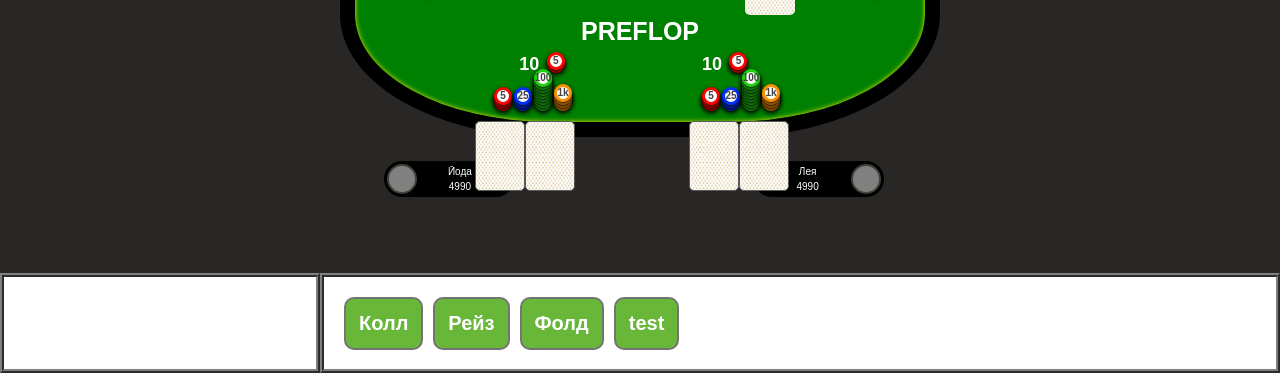
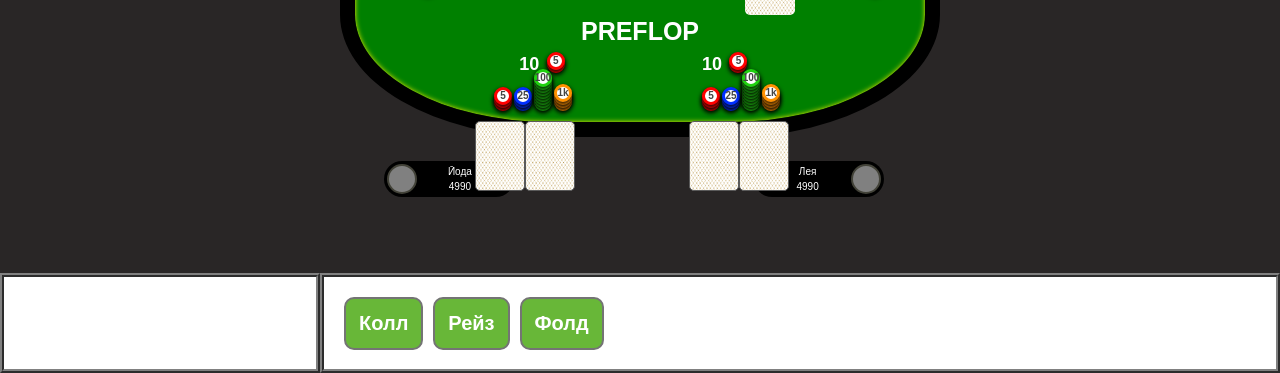
Before and after one commit to Bronepuh/poker-man, a website: page source/room-1.html in a window 1280 px wide. Shown: the part 427-800 px from the top of the page. Drawn offline with nearby package versions, Linux system fonts and the light colour scheme; files that its build step writes are made by us from their sources.

Commit message:
testButton hidden

```diff
--- a/source/room-1.html
+++ b/source/room-1.html
@@ -1146,7 +1146,7 @@
         <button class="btn" type="button" name="call">Колл</button>
         <button class="btn" type="button" name="raise">Рейз</button>
         <button class="btn" type="button" name="fold">Фолд</button>
-        <button class="btn" type="button" name="test">test</button>
+        <button class="btn visually-hidden" type="button" name="test">test</button>
       </div>
     </section>
 
```
